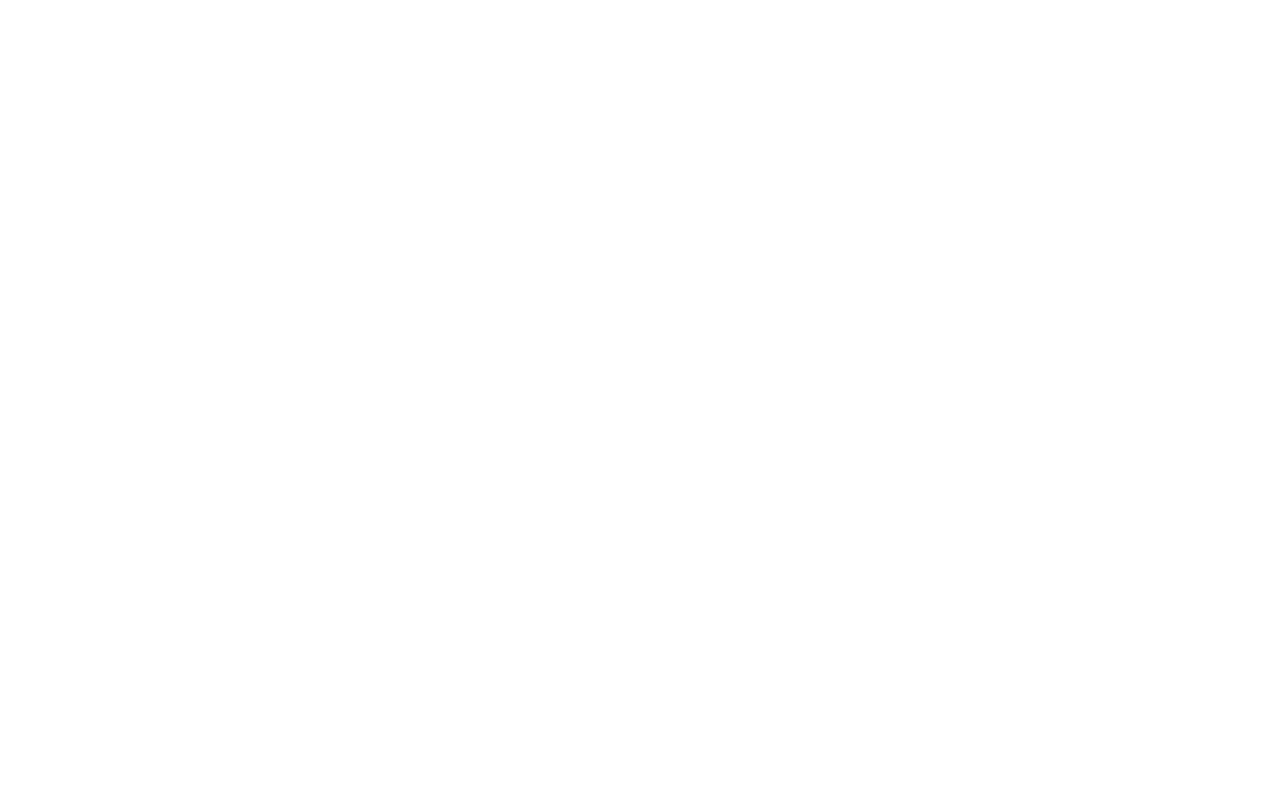
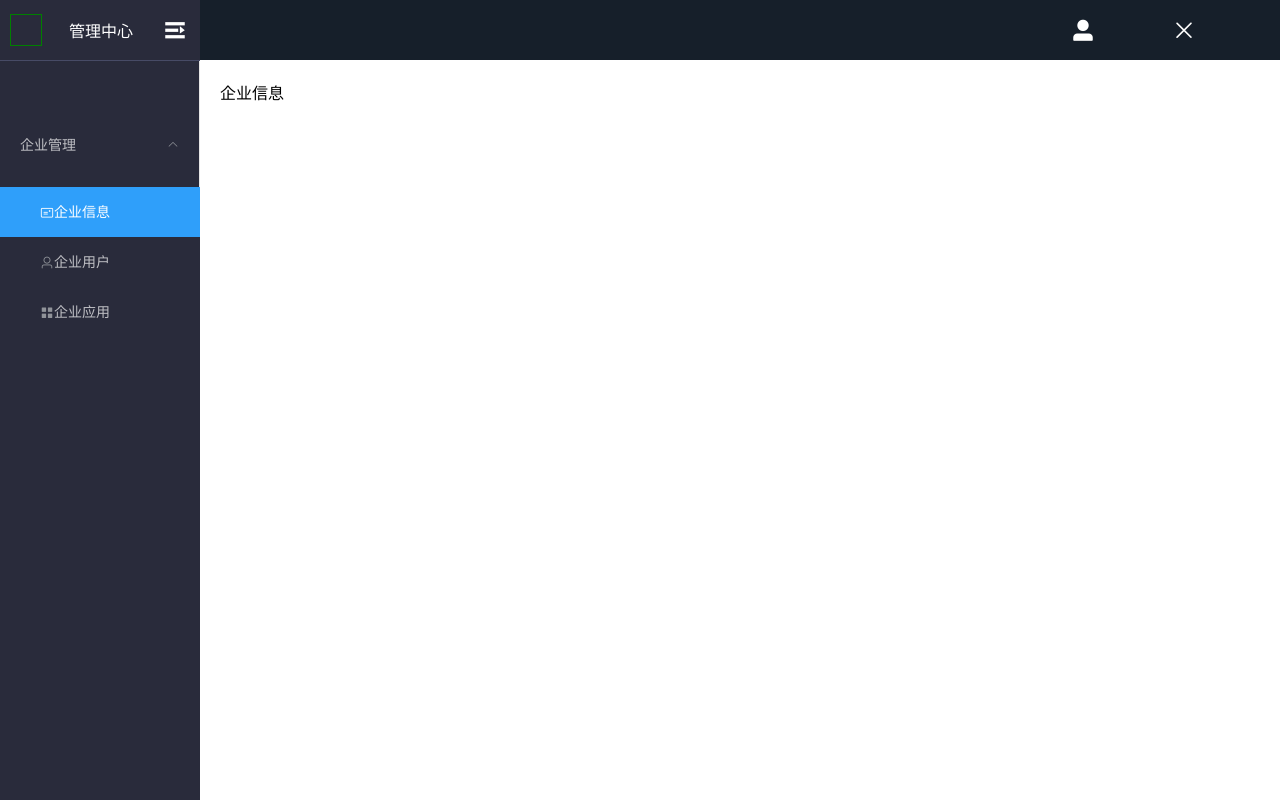
Before and after one commit to XXLPREEDOM/operate-a, a Vue app: page /admin/EnterpriseMange/EnterpriseMgt in a window 1280 px wide. Built offline with nearby package versions, Linux system fonts and the light colour scheme.

Commit message:
侧边栏完成

```diff
--- a/src/components/Container.vue
+++ b/src/components/Container.vue
@@ -1,10 +1,12 @@
 <template>
   <el-container class="layout">
     <el-header class="header">
-        <Header></Header>
+      <Header></Header>
     </el-header>
     <el-container>
-      <el-aside>侧边栏</el-aside>
+      <el-aside style="width:200px;">
+        <NavBar></NavBar>
+      </el-aside>
       <el-container>
         <el-main>
           <!-- 内容部分 -->
@@ -18,9 +20,10 @@
 <script>
 import Header from './layout/Header'
 import Main from './Main'
+import NavBar from './layout/NavBar'
 export default {
   name: 'Container',
-  components: { Header, Main },
+  components: { Header, Main, NavBar },
   data () {
     return {
     }
@@ -31,8 +34,19 @@
 </script>
 
 <style scoped>
-.layout .el-header{
+.layout {
+  overflow: hidden;
+  height: calc(100vh);
+  background-color: white;
+}
+.layout .el-header {
   padding: 0;
-  background-color:#161F2A;
+  background-color: #161f2a;
+}
+
+.el-aside {
+  background: #292b3b;
+  color: #333;
+  /* text-align: center; */
 }
 </style>
--- /dev/null
+++ b/src/components/layout/NavBar.vue
@@ -0,0 +1,150 @@
+<!-- -->
+<template>
+  <div style="border-top: 1px solid #474b66;">
+    <el-row class="tac">
+      <el-col>
+        <el-menu
+          id="navBar"
+          background-color="#292b3b"
+          text-color="#ffffffb3"
+          active-text-color="white"
+          :default-active="defaultActive"
+        >
+          <template v-for="parentRouter in menus">
+            <el-menu-item
+              :class="isActiveClass[parentRouter.name] ? 'activeClass' : 'noActiveClass'"
+              class="siderbar"
+              v-if="parentRouter.childrens.length === 0"
+              :index="parentRouter.name"
+              :key="parentRouter.name"
+              @click='jumpTo(parentRouter.path)'
+            >
+              <i
+                :class="'iconfont ' + icon[parentRouter.name]"
+                class="menuIcon"
+              ></i>
+              <span
+                slot="title"
+                class="menu_leve1"
+              >{{parentRouter.title}}</span>
+            </el-menu-item>
+            <el-submenu
+              v-else
+              :index="parentRouter.name"
+              :key="parentRouter.name"
+            >
+              <template slot="title">
+                <i
+                  :class="'iconfont ' + icon[parentRouter.name]"
+                  class="menuIcon"
+                ></i>
+                <span
+                  slot="title"
+                  class="menu_leve1 siderbar"
+                >{{parentRouter.title}}</span>
+              </template>
+              <el-menu-item-group title="">
+                <el-menu-item
+                  :class="isActiveClass[childRouter.name] ? 'activeClass' : 'noActiveClass'"
+                  v-for="childRouter in parentRouter.childrens"
+                  :index="childRouter.name"
+                  :key="childRouter.name"
+                  @click='jumpTo(childRouter.path)'
+                >
+                  <i
+                    :class="icon[childRouter.name]"
+                    class="menuIcon"
+                  ></i>
+                  <span class="siderbar">{{childRouter.title}}</span>
+                </el-menu-item>
+              </el-menu-item-group>
+            </el-submenu>
+          </template>
+        </el-menu>
+      </el-col>
+    </el-row>
+  </div>
+</template>
+
+<script>
+export default {
+  name: 'NavBar',
+  components: {},
+  props: {},
+  data () {
+    return {
+      defaultActive: '',
+      menuList: [],
+      icon: {
+        HomePage: 'iconhome',
+        EnterpriseMange: 'iconqiyegl',
+        AppTemplateMgt: 'iconyingymbgl',
+        OperationManage: 'iconyunykb',
+        SystemManage: 'iconxitgli',
+        EnterpriseMgt: 'el-icon-postcard',
+        EnterpriseDBUpgrade: 'el-icon-coin',
+        EnterpriseUser: 'el-icon-user',
+        EnterpriseApplication: 'el-icon-menu',
+        AdminAuditLog: 'el-icon-finished',
+        UserOperationLog: 'el-icon-mouse',
+        PlatformUserManage: 'el-icon-user'
+      },
+      isActiveClass: {}
+    }
+  },
+  created () {
+    var routers = this.$router.options.routes[2].children
+    this.menuList = routers
+    // console.log(this.menuList)
+    this.defaultActive = this.$route.name
+  },
+  mounted () {},
+  methods: {
+    jumpTo (to) {
+      this.$router.push(to)
+    }
+  },
+  computed: {
+    menus: function () {
+      var menuList = this.menuList
+      var parent = []
+      var newMenus = []
+      // 获取父目录
+      for (var m = 0; m < menuList.length; m++) {
+        const parentPaths = menuList[m].path.split('/')
+        const parentPath = parentPaths[1]
+        const parentIndex = parent.indexOf(parentPath)
+        // 过滤掉 CurrentUser
+        if (parentIndex === -1 && parentPath !== 'CurrentUser') {
+          // 不存在
+          // 父目录
+          parent.push(parentPath)
+          menuList[m].childrens = []
+          newMenus.push(menuList[m])
+          this.$set(this.isActiveClass, menuList[m].name, false)
+        }
+      }
+      // 获取子目录
+      for (var n = 0; n < menuList.length; n++) {
+        const paths = menuList[n].path.split('/')
+        const parentPath = paths[1]
+        const parentIndex = parent.indexOf(parentPath)
+        if (paths.length === 3 && parentPath !== 'CurrentUser') {
+          // 添加子目录
+          newMenus[parentIndex].childrens.push(menuList[n])
+          this.$set(this.isActiveClass, menuList[n].name, false)
+        }
+      }
+      return newMenus
+    }
+  },
+  watch: {}
+}
+</script>
+
+<style scoped>
+#navBar .is-active {
+  background-color: #2f9ffa !important;
+  color: white !important;
+}
+</style>
--- a/src/router/index.js
+++ b/src/router/index.js
@@ -8,6 +8,16 @@
 const login = () => import('../views/login/login.vue')
 // 首页
 const HomePage = () => import('../views/HomePage')
+
+// ----------企业管理
+// 企业信息
+const EnterpriseMgt = () => import('../views/EnterpriseManage/EnterpriseMgt/index.vue')
+// 企业用户
+const EnterpriseUser = () => import('../views/EnterpriseManage/EnterpriseUser/index.vue')
+// 企业应用
+const EnterpriseApplication = () => import('../views/EnterpriseManage/EnterpriseApplication/index.vue')
+
+// ----------应用模板管理
 
 const router = new VueRouter({
   mode: 'history',
@@ -36,7 +46,37 @@
       components: {
         mainRouter: HomePage
       }
-    }]
+    },
+    {
+      path: '/EnterpriseMange',
+      name: 'EnterpriseMange',
+      title: '企业管理'
+    },
+    {
+      path: '/EnterpriseMange/EnterpriseMgt',
+      name: 'EnterpriseMgt',
+      title: '企业信息',
+      components: {
+        mainRouter: EnterpriseMgt
+      }
+    },
+    {
+      path: '/EnterpriseMange/EnterpriseUser',
+      name: 'EnterpriseUser',
+      title: '企业用户',
+      components: {
+        mainRouter: EnterpriseUser
+      }
+    },
+    {
+      path: '/EnterpriseMange/EnterpriseApplication',
+      name: 'EnterpriseApplication',
+      title: '企业应用',
+      components: {
+        mainRouter: EnterpriseApplication
+      }
+    }
+    ]
 
   }
   ]
--- a/src/components/layout/nav.vue
+++ b/src/views/EnterpriseManage/EnterpriseApplication/index.vue
@@ -1,7 +1,7 @@
 <!-- -->
 <template>
   <div>
-
+    企业应用
   </div>
 </template>
 
--- /dev/null
+++ b/src/views/EnterpriseManage/EnterpriseMgt/index.vue
@@ -0,0 +1,34 @@
+<!-- -->
+<template>
+  <div>
+企业信息
+  </div>
+</template>
+
+<script>
+export default {
+  name: '',
+  components: {},
+  props: {},
+  data () {
+    return {
+
+    }
+  },
+  created () {},
+  mounted () {},
+  activited () {},
+  update () {},
+  beforeRouteUpdate () {},
+  methods: {
+
+  },
+  filter: {},
+  computed: {},
+  watch: {}
+}
+</script>
+
+<style scoped>
+
+</style>
--- /dev/null
+++ b/src/views/EnterpriseManage/EnterpriseUser/index.vue
@@ -0,0 +1,34 @@
+<!-- -->
+<template>
+  <div>
+    企业用户
+  </div>
+</template>
+
+<script>
+export default {
+  name: '',
+  components: {},
+  props: {},
+  data () {
+    return {
+
+    }
+  },
+  created () {},
+  mounted () {},
+  activited () {},
+  update () {},
+  beforeRouteUpdate () {},
+  methods: {
+
+  },
+  filter: {},
+  computed: {},
+  watch: {}
+}
+</script>
+
+<style scoped>
+
+</style>
```
